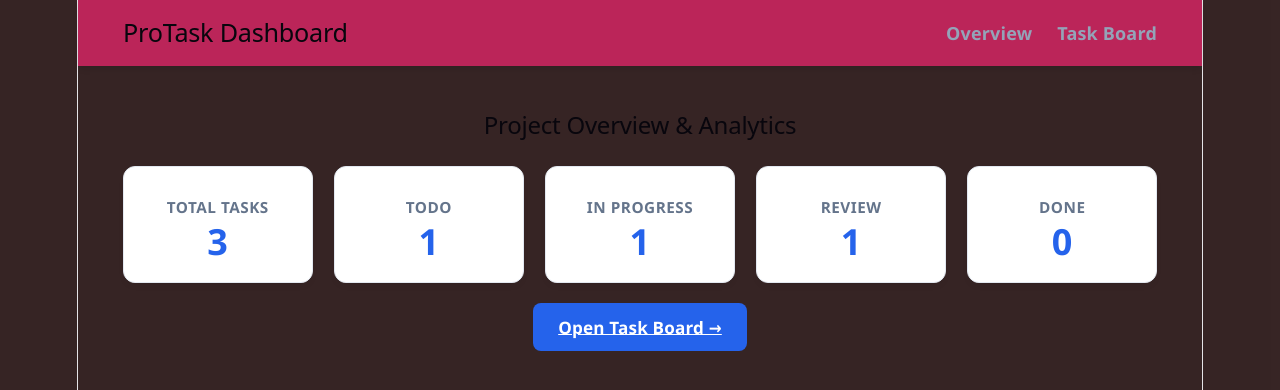
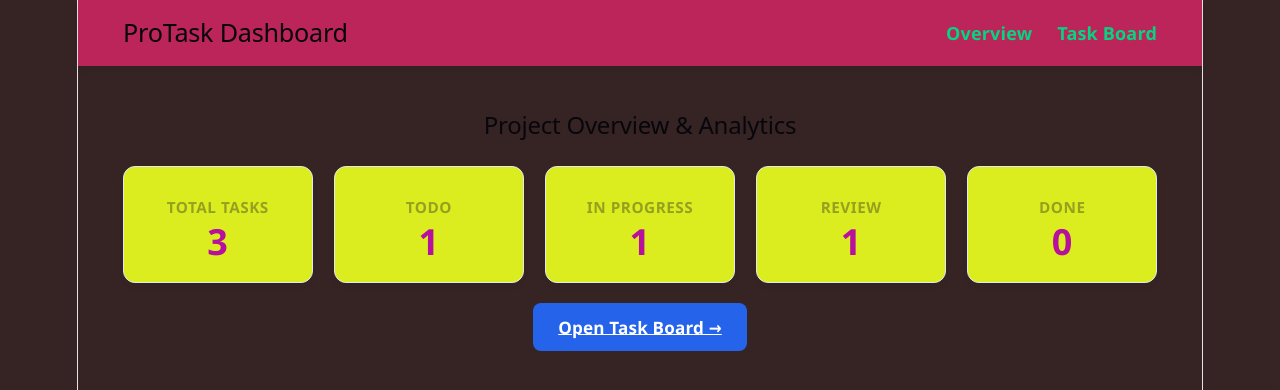
Before and after one commit to Inbatamilan7/Project-dashboard, a React (Vite) app: page / in a window 1280 px wide. Shown: the top 390 px of the page. Built offline with nearby package versions, Linux system fonts and the light colour scheme.

Commit message:
fix:changin

```diff
--- a/src/App.css
+++ b/src/App.css
@@ -27,7 +27,7 @@ body {
 }
 
 .nav-links a {
-  color: #94a3b8;
+  color: #04d582;
   text-decoration: none;
   margin-left: 25px;
   font-weight: 600;
@@ -35,7 +35,7 @@ body {
 }
 
 .nav-links a:hover {
-  color: white;
+  color: rgb(106, 20, 20);
 }
 
 .main-content {
@@ -55,7 +55,7 @@ body {
 }
 
 .stat-card {
-  background: white;
+  background: rgb(220, 237, 31);
   padding: 1.5rem;
   border-radius: 12px;
   box-shadow: 0 4px 6px -1px rgba(0, 0, 0, 0.05);
@@ -66,7 +66,7 @@ body {
 .stat-card h3 {
   margin: 0;
   font-size: 0.85rem;
-  color: #64748b;
+  color: #10171f5a;
   text-transform: uppercase;
   letter-spacing: 0.5px;
 }
@@ -75,7 +75,7 @@ body {
   font-size: 2rem;
   font-weight: 700;
   margin: 0.5rem 0 0 0;
-  color: #2563eb;
+  color: #b70f9e;
 }
 
 .board-header {
@@ -97,12 +97,12 @@ body {
   border: 2px solid #000000;
   border-radius: 8px;
   font-size: 0.95rem;
-  background: rgb(0, 0, 0);
+  background: rgb(22, 164, 86);
   outline: none;
 }
 
 .controls-bar input:focus, .controls-bar select:focus {
-  border-color: #2563eb;
+  border-color: #9926c0;
   box-shadow: 0 0 0 3px rgba(37, 99, 235, 0.1);
 }
 
@@ -113,7 +113,7 @@ body {
 }
 
 .column {
-  background: #f1f5f9;
+  background: #33a9c7;
   padding: 1.2rem;
   border-radius: 12px;
   min-height: 500px;
@@ -132,20 +132,20 @@ body {
 }
 
 .count-badge {
-  background: #cbd5e1;
-  color: #334155;
+  background: #740332;
+  color: #c46d0a;
   font-size: 0.75rem;
   padding: 2px 8px;
   border-radius: 12px;
 }
 
 .task-card {
-  background: white;
+  background: rgb(0, 0, 0);
   padding: 1.2rem;
   border-radius: 10px;
   margin-bottom: 1rem;
   box-shadow: 0 2px 4px rgba(0,0,0,0.04);
-  border: 1px solid #e2e8f0;
+  border: 1px solid #3382e9;
   transition: transform 0.2s, box-shadow 0.2s;
 }
 
```
